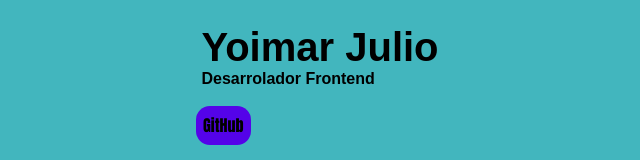
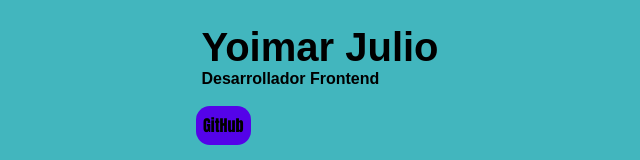
Before and after one commit to ADRESS06/Portafolio, a plain HTML site: page index.html in a window 1280 px wide. Shown: the part 2637-2797 px from the top of the page, 320-960 px from the left. Drawn offline with Linux system fonts and the light colour scheme.

Commit message:
Escribí mal desarrollador lo arregle

```diff
--- a/index.html
+++ b/index.html
@@ -33,7 +33,7 @@
 
     <main class="main" id="home">
         <div class="info-content">
-            <h5 class="desmo">Desarrolador Frontend</h5>
+            <h5 class="desmo">Desarrollador Frontend</h5>
         <h1>Ho<span>la </span>So<span>y </span>Yoi<span>mar </span>Ju<span>lio</span></h1>
         <p>Un desarrolador de Frontend en infinito proceso de expandir conocimientos, abierto a nuevas oportunidades de innovacion para mejorar siempre en el ambito profecional y laboral.</p>
         <a download="#"><button class="download">Descarga la Version .doc</button></a>
@@ -121,7 +121,7 @@
     <footer class="footer">
         <div class="footer-content">
             <h2>Yoimar Julio</h2>
-            <h5>Desarrolador Frontend</h5>
+            <h5>Desarrollador Frontend</h5>
         </div>
         <div class="social-net">
             <a href="https://github.com/ADRESS06">GitHub</a>
```
